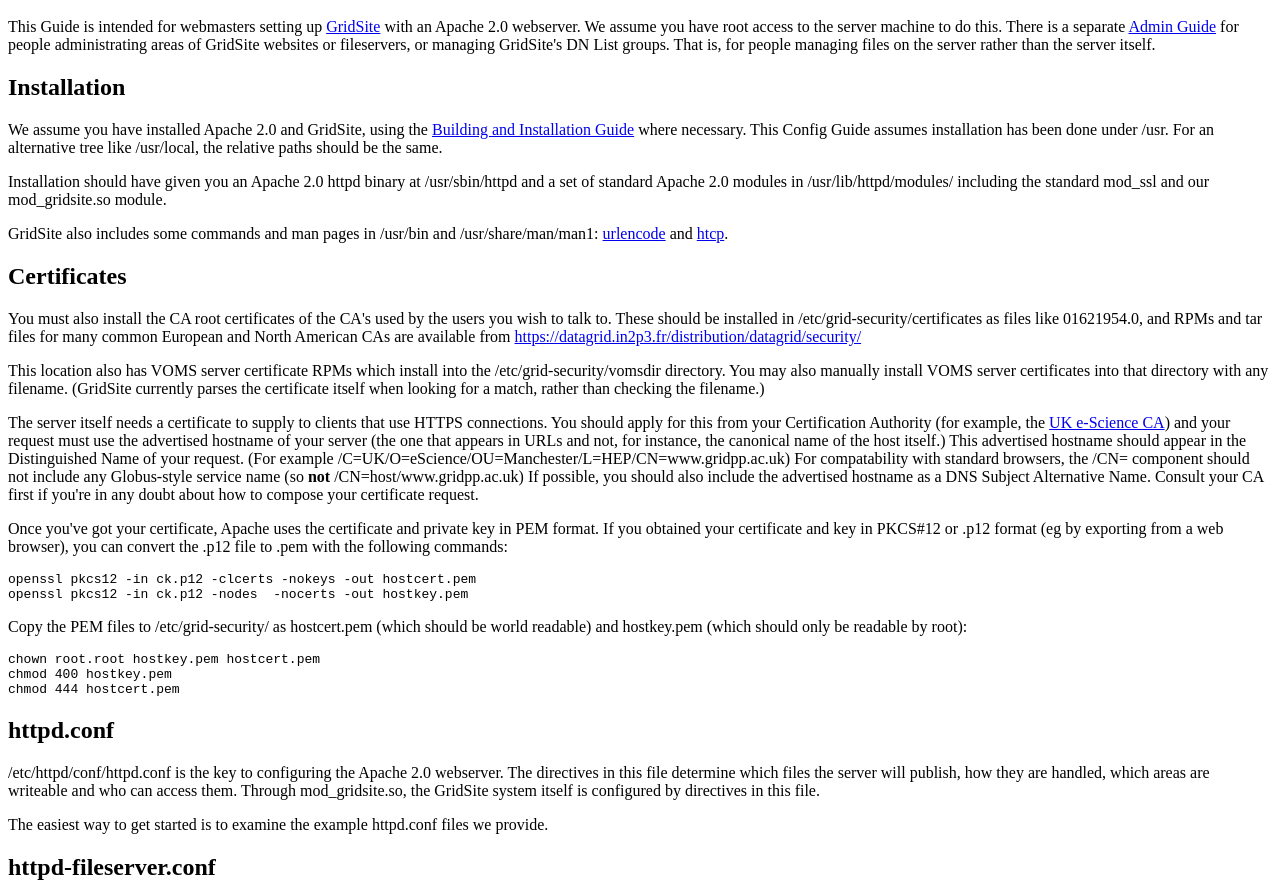
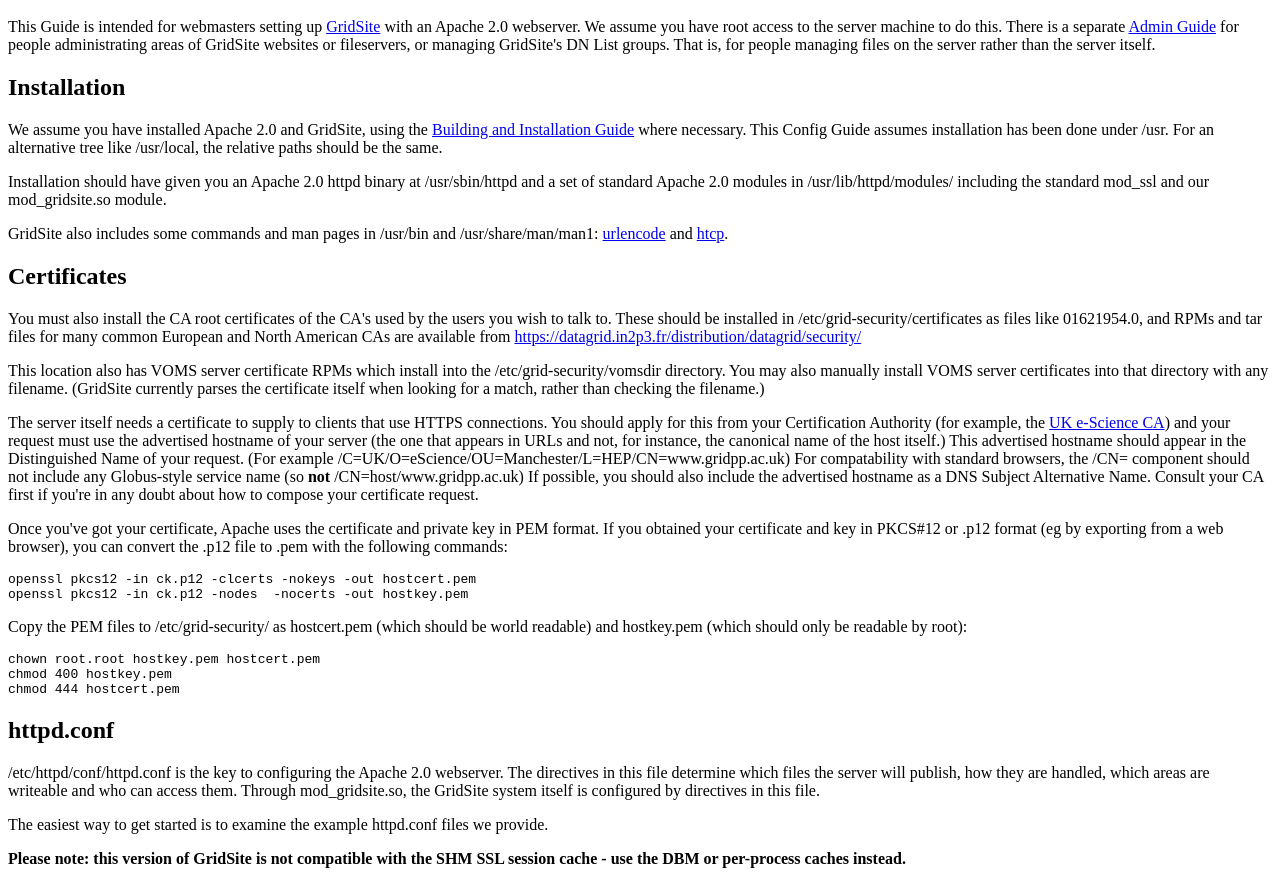
Before and after one commit to CESNET/gridsite, a plain HTML site: page doc/config.html in a window 1280 px wide. Shown: the part 48-933 px from the top of the page. Drawn offline with Linux system fonts and the light colour scheme.

Commit message:
SHM warning

```diff
--- a/doc/config.html
+++ b/doc/config.html
@@ -96,6 +96,10 @@
 The easiest way to get started is to examine the example httpd.conf files we
 provide.
 
+<p>
+<b>Please note: this version of GridSite is <b>not</b> compatible with the
+SHM SSL session cache - use the DBM or per-process caches instead.
+
 <!--
 virtual servers
 directory sections
```
